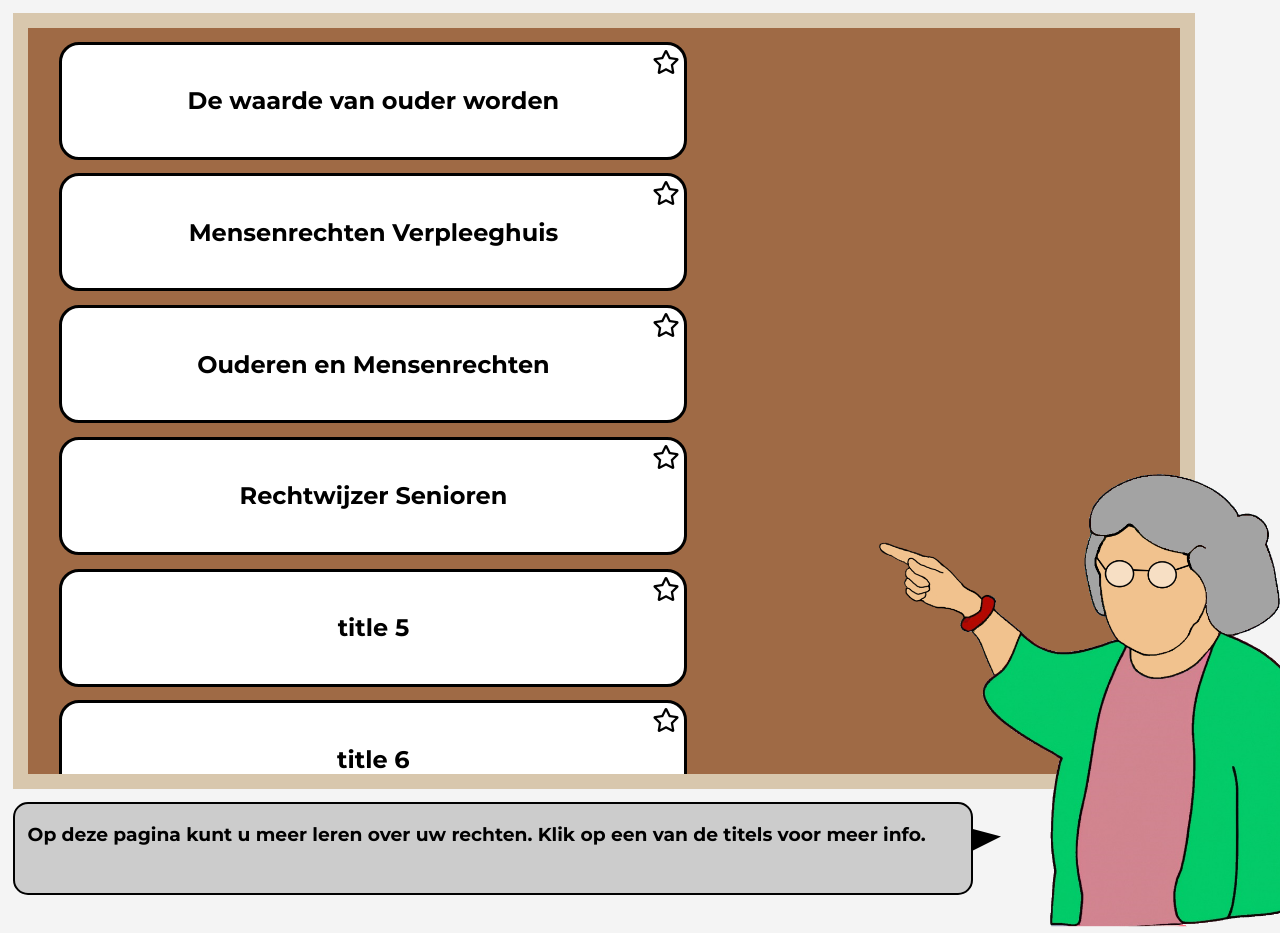
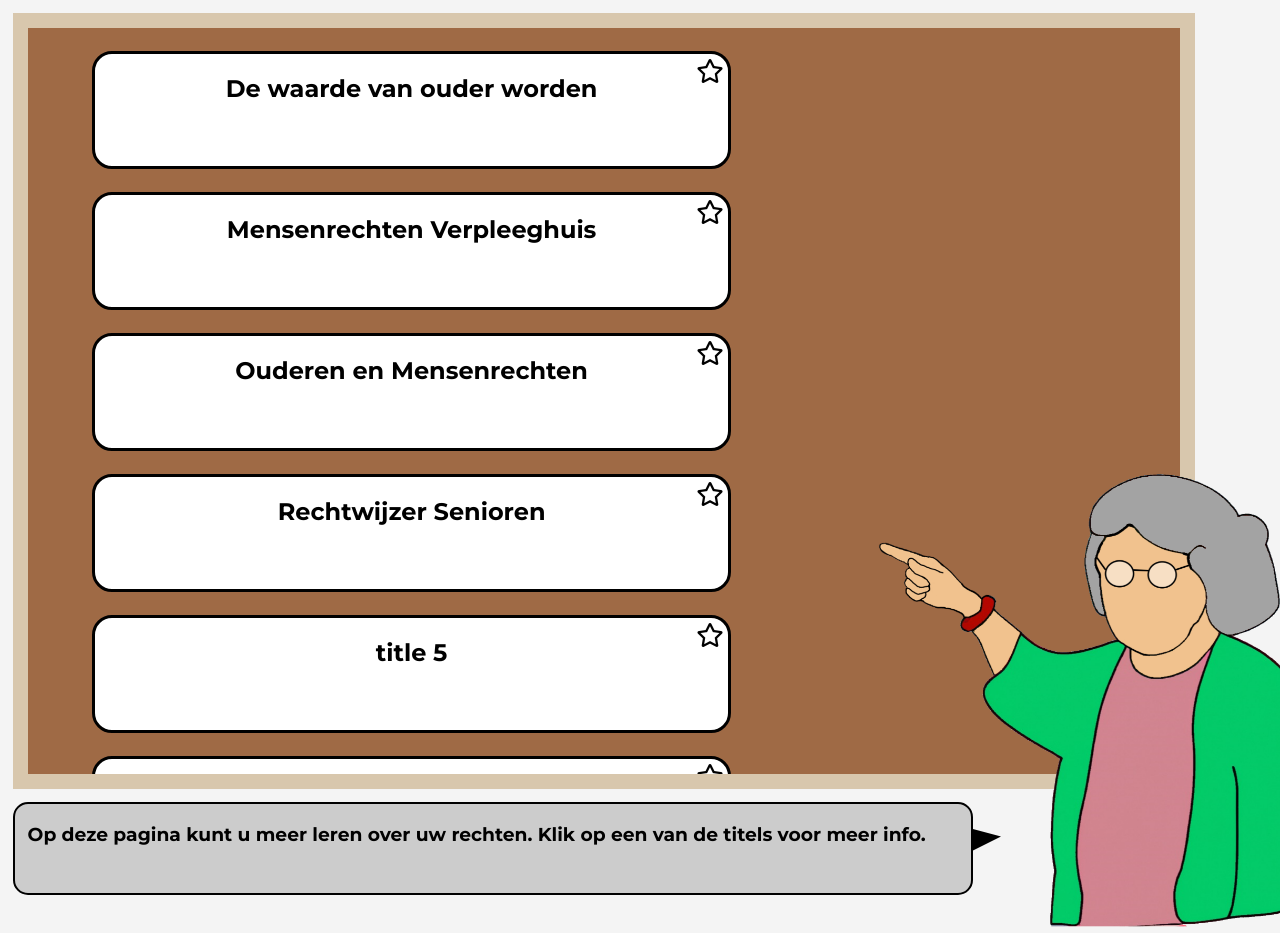
Before and after one commit to roel204/CLE3, a PHP site: page /Jaar1/roelMap/roelHTML.html in a window 1280 px wide. Run offline with PHP 8.4, Linux system fonts and the light colour scheme.

Commit message:
CSS edit roel

```diff
--- a/roelMap/roelstyle.css
+++ b/roelMap/roelstyle.css
@@ -1,25 +1,20 @@
 .list {
     height: 100%;
-    width: 60%;
+    width: 100%;
     overflow-y: scroll;
-    direction: rtl; /* Set direction to right-to-left */
-    overflow-x: hidden; /* Hide horizontal scrollbar */
-    scrollbar-width: thin; /* Set scrollbar width */
-    scrollbar-color: #ccc transparent; /* Set scrollbar color */
+    direction: rtl;
+    overflow-x: hidden;
 }
-
 
 .recht-block {
     background-color: white;
-    width: 90%;
+    width: 55%;
     height: 15%;
-    margin: 2% auto;
+    margin: 2% auto 2% 5vw;
     border: black solid;
     border-radius: 20px;
-    text-align: center;
     display: flex;
-    align-items:center;
-    justify-content:center;
+    justify-content: center;
     position: relative;
 }
 
```
